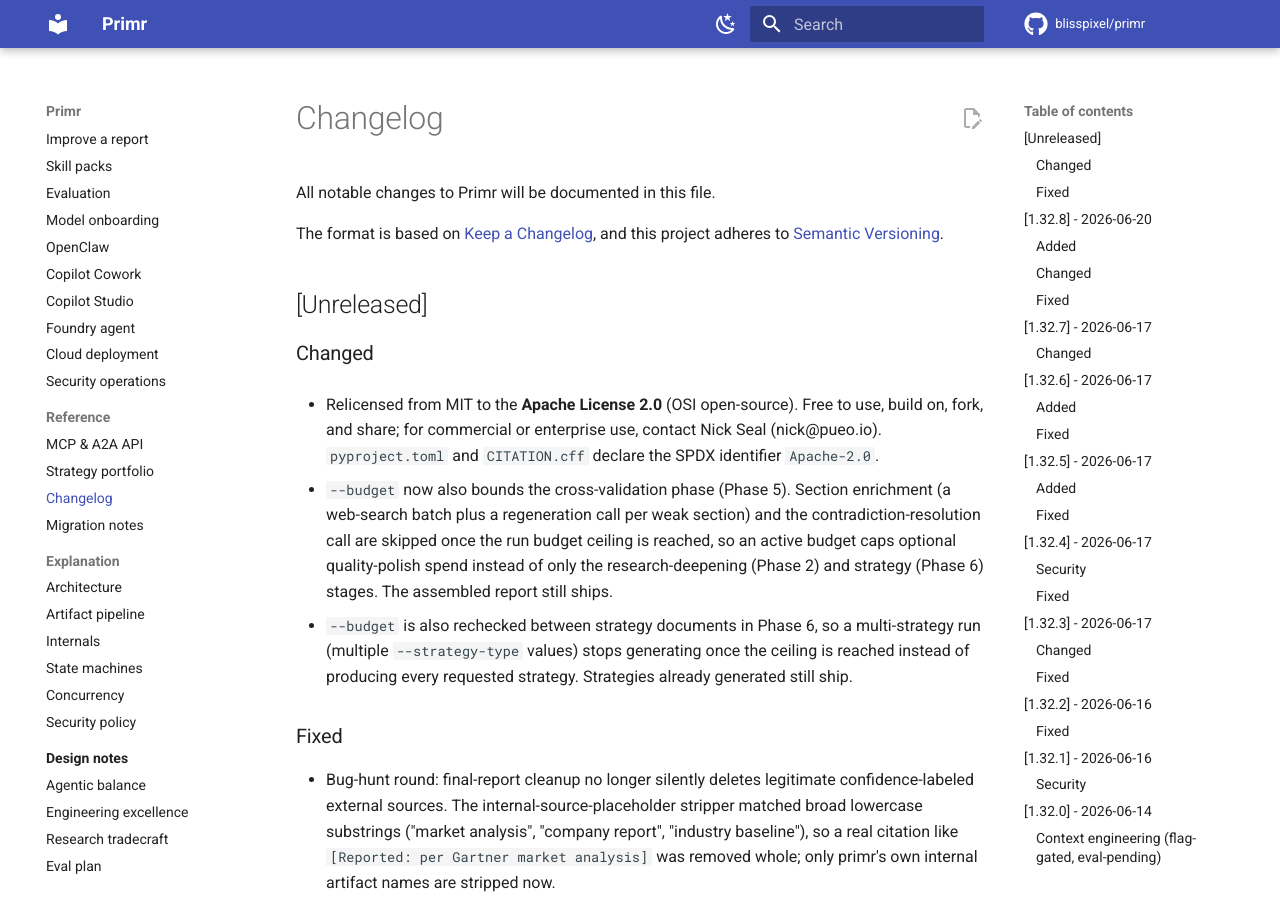
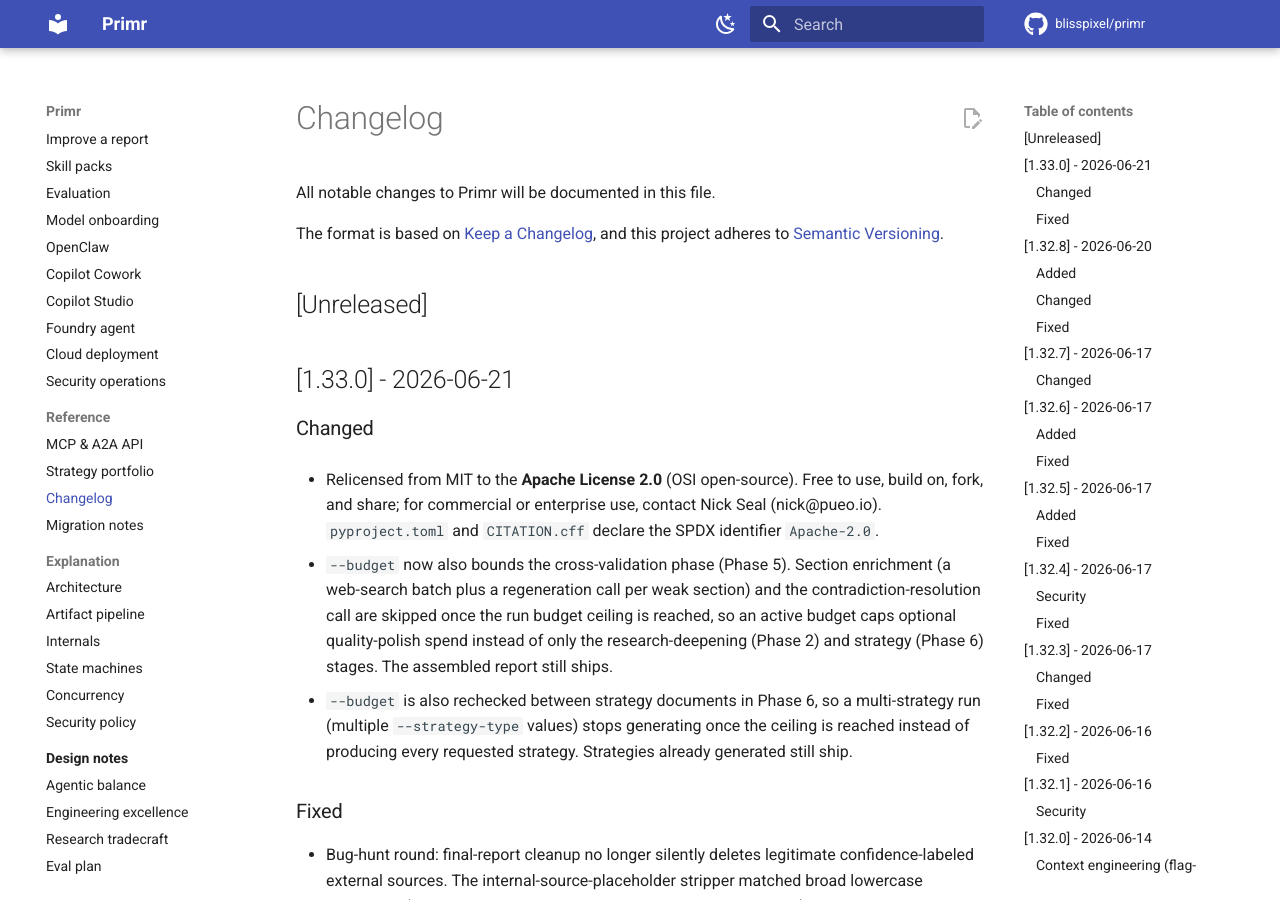
Before and after one commit to blisspixel/primr, an MkDocs documentation site: the page built from docs/CHANGELOG.md, in a window 1280 px wide and 900 px high. Built offline with MkDocs 1.6.1 and Material for MkDocs 9.7.7, drawn with Linux system fonts in a browser that asks for light colours; comment, search, counter and statistics services are not loaded.

```diff
--- a/docs/CHANGELOG.md
+++ b/docs/CHANGELOG.md
@@ -6,6 +6,8 @@ The format is based on [Keep a Changelog](https://keepachangelog.com/en/1.0.0/),
 and this project adheres to [Semantic Versioning](https://semver.org/spec/v2.0.0.html).
 
 ## [Unreleased]
+
+## [1.33.0] - 2026-06-21
 
 ### Changed
 
--- a/pyproject.toml
+++ b/pyproject.toml
@@ -4,7 +4,7 @@ build-backend = "setuptools.build_meta"
 
 [project]
 name = "primr"
-version = "1.32.8"
+version = "1.33.0"
 description = "Turn any company or organization URL into a strategic intelligence brief. Adaptive scraping + AI-powered research and synthesis."
 readme = "README.md"
 license = "Apache-2.0"
--- a/src/primr/__init__.py
+++ b/src/primr/__init__.py
@@ -9,7 +9,7 @@ This package provides tools for automated company research including:
 - REST API for research requests (optional, requires fastapi)
 """
 
-__version__ = "1.32.8"
+__version__ = "1.33.0"
 __author__ = "Nick Seal"
 
 # Subpackages are available via direct import:
```
Also changed, not shown: ROADMAP.md (+2 -1 lines), 1 other file.
